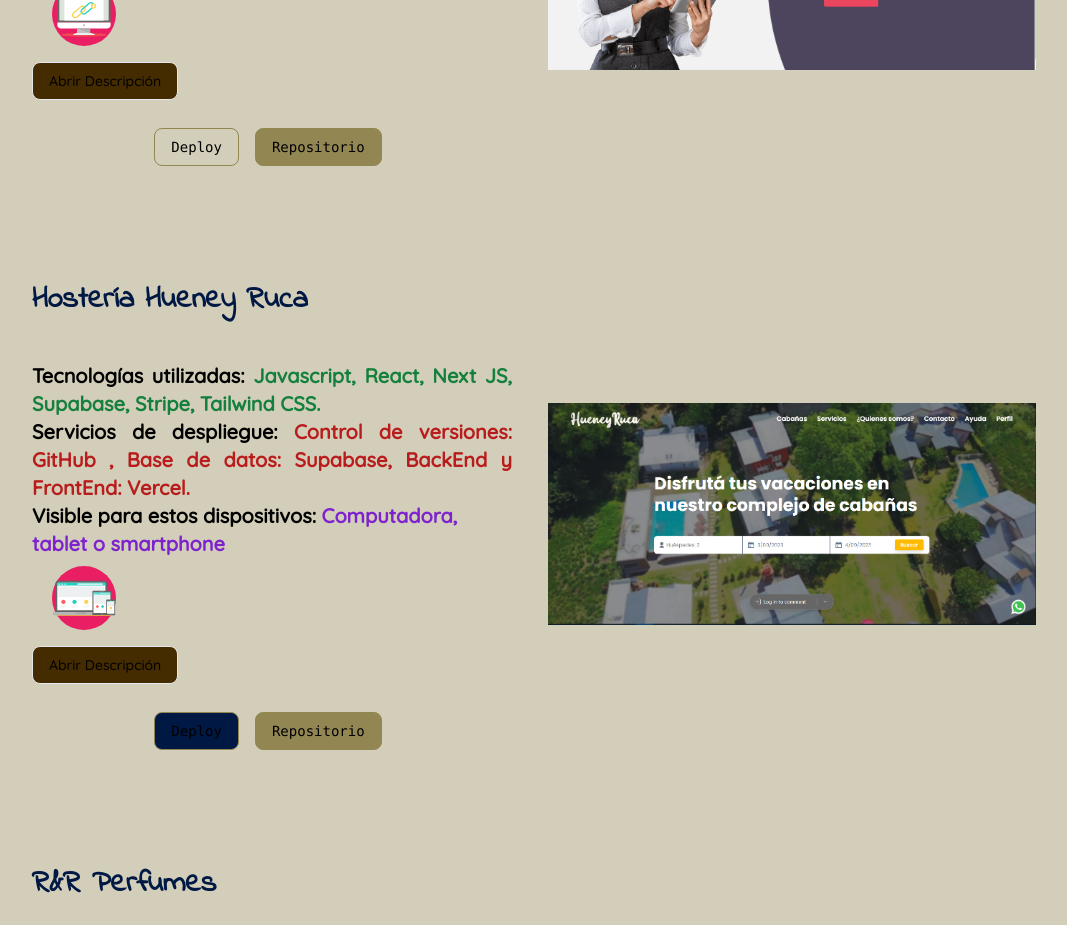
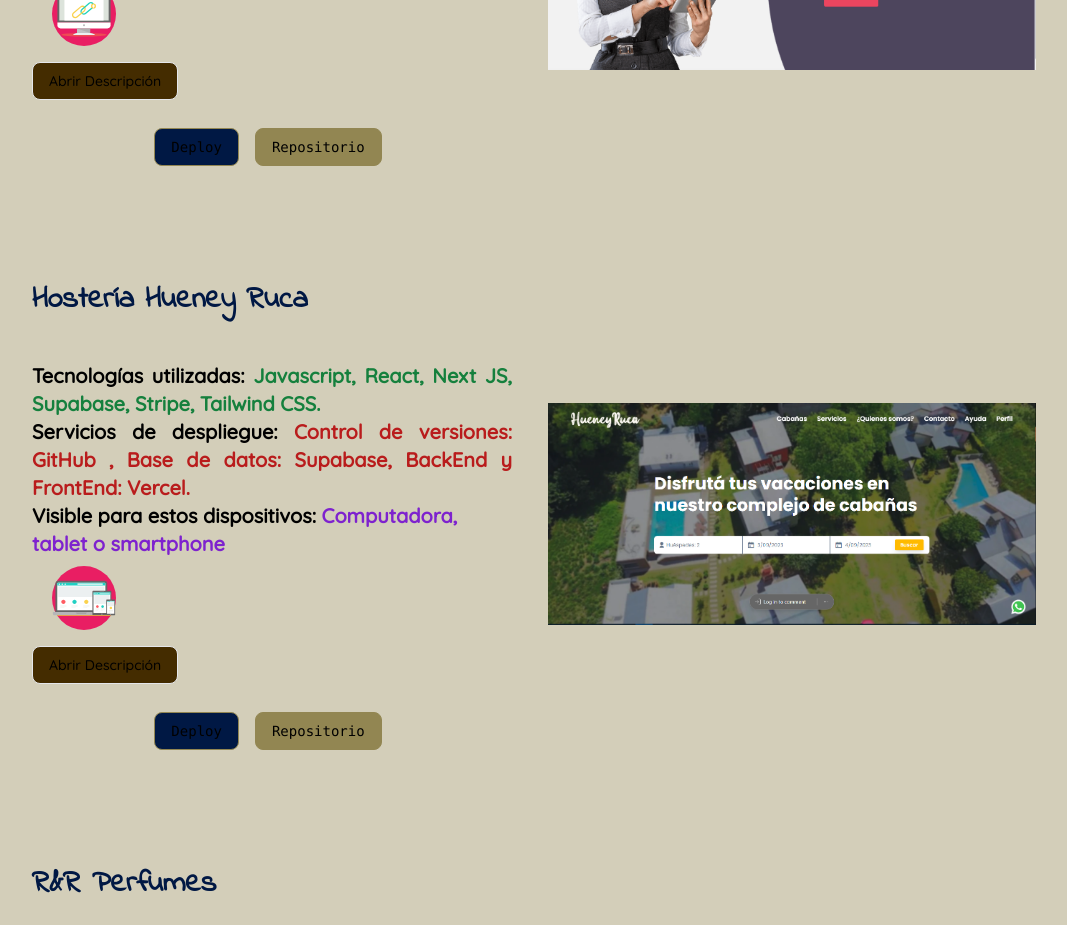
Before and after one commit to jeromanp/my-portfolio, a Next.js app: page /proyectos in a window 1280 px wide. Shown: the part 2560-3485 px from the top of the page, without its empty margins (108-1175 px from the left). Built offline with nearby package versions, Linux system fonts and the light colour scheme.

Commit message:
fix button IziQ

```diff
--- a/src/components/Proyects.jsx
+++ b/src/components/Proyects.jsx
@@ -96,7 +96,7 @@ export default function Proyects() {
                       {proyect.deploy === "/working" ? (
                         <Link href={proyect.deploy}>
                           <button
-                            className="bg-custom-oro_3 mr-2 inline-block transition duration-300 ease-in-out text-dark-800 hover:bg-custom-azul cursor-pointer py-2 px-4 rounded-lg border border-custom-oro"
+                            className="bg-custom-azul mr-2 inline-block transition duration-300 ease-in-out text-dark-800 hover:bg-custom-oro cursor-pointer py-2 px-4 rounded-lg border border-custom-oro"
                             rel="noreferrer"
                           >
                             <span className="text-sm">Deploy</span>
```
